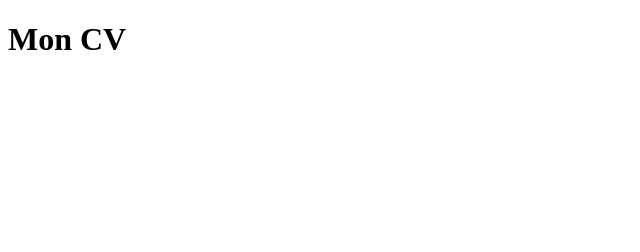
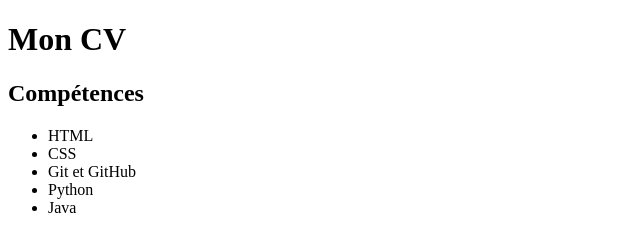
Before and after one commit to Gilchrist006/mon-cv, a plain HTML site: page index.html in a window 1280 px wide. Shown: the whole page, without its empty margins (0-640 px from the left). Drawn offline with Linux system fonts and the light colour scheme.

Commit message:
mise en place de la section competences

```diff
--- a/index.html
+++ b/index.html
@@ -10,6 +10,17 @@
 <body>
 
     <h1>Mon CV</h1>
+    <section>
+    <h2>Compétences</h2>
+
+    <ul>
+        <li>HTML</li>
+        <li>CSS</li>
+        <li>Git et GitHub</li>
+        <li>Python</li>
+        <li>Java</li>
+    </ul>
+</section>
 
 </body>
 </html>
```
